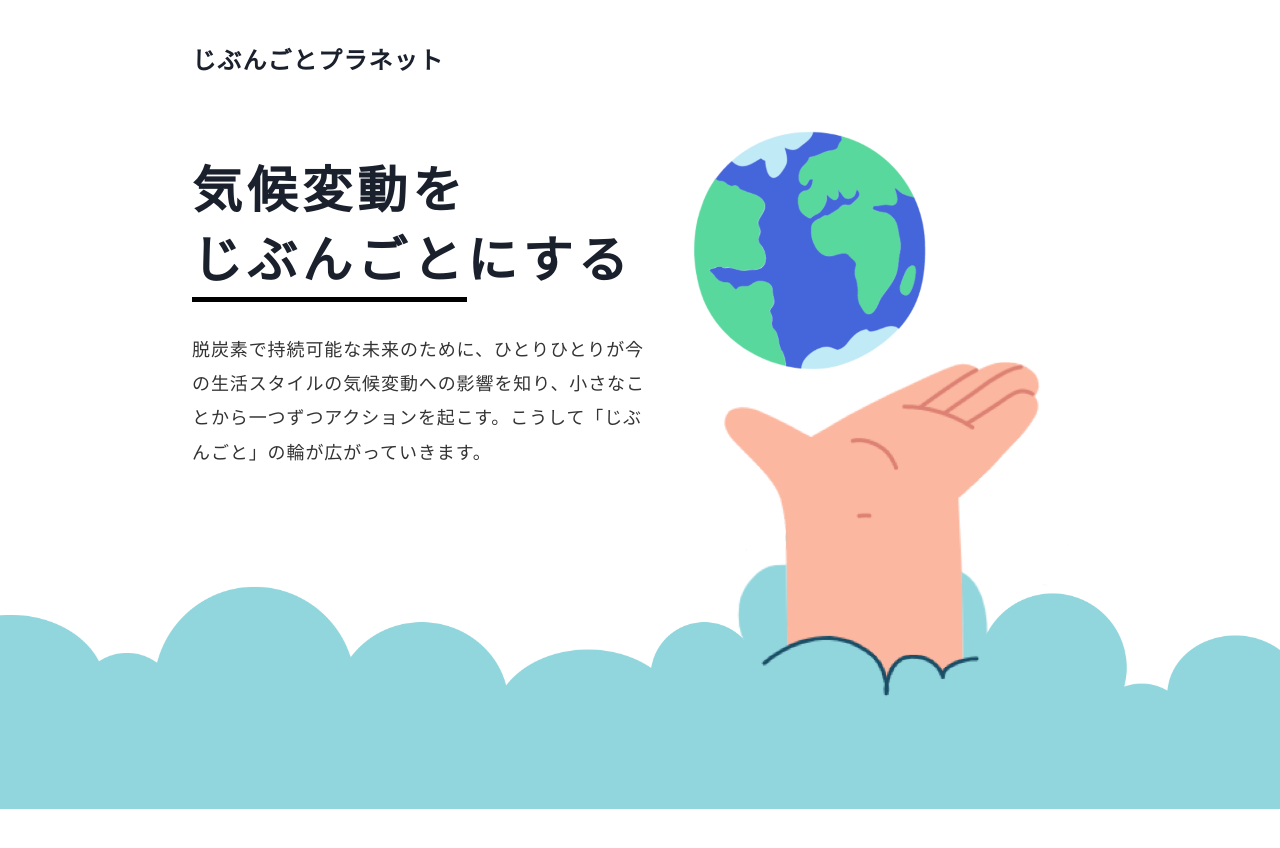
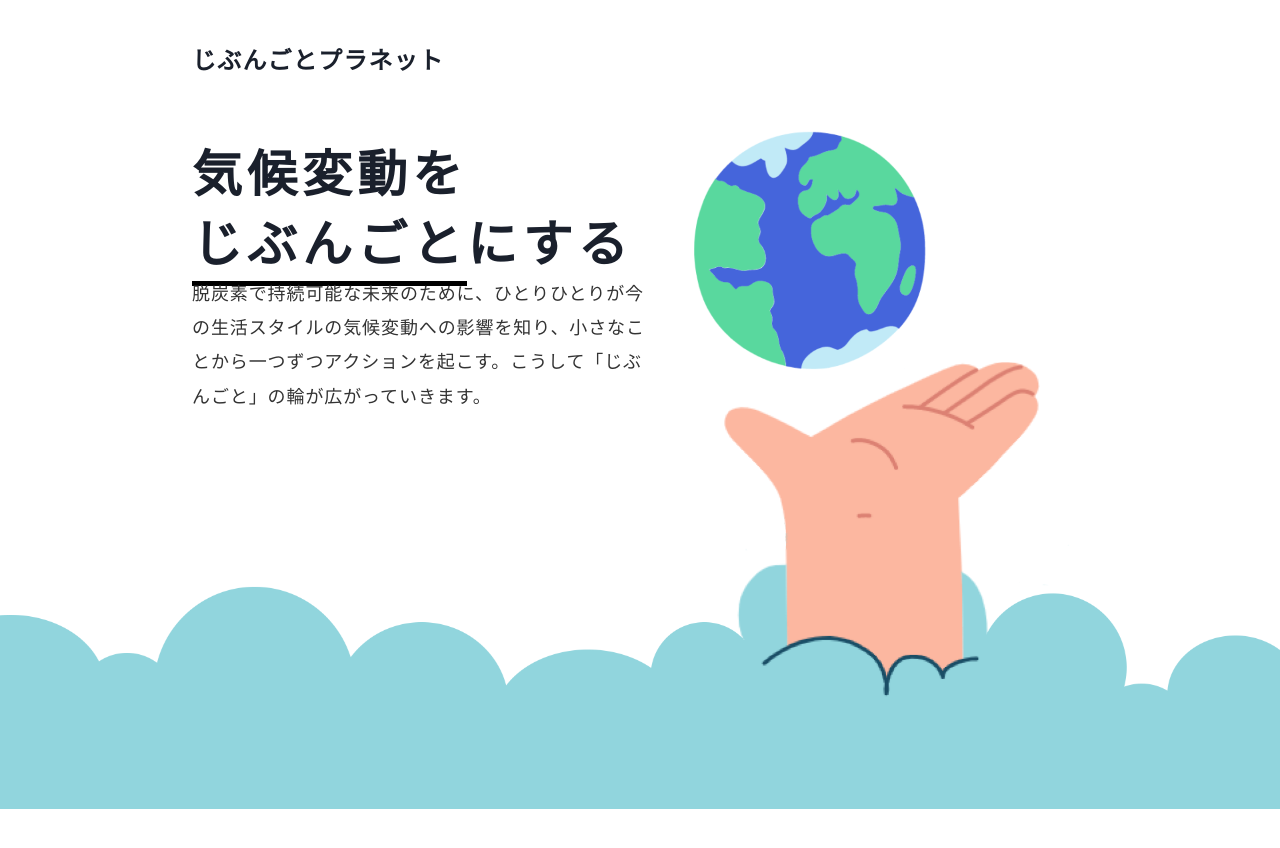
Before and after one commit to codeforjapan/JibungotoPlanet, a Next.js app: page / in a window 1280 px wide. Shown: the top 848 px of the page. Built offline with nearby package versions, Linux system fonts and the light colour scheme.

Commit message:
fix: added class name props

```diff
--- a/components/molecules/homes/HomeContentBody/HomeContentBody.tsx
+++ b/components/molecules/homes/HomeContentBody/HomeContentBody.tsx
@@ -2,6 +2,7 @@ import { FC, ReactNode } from 'react'
 import { Text } from '@chakra-ui/react'
 
 type Props = {
+  className?: string
   children: ReactNode
 }
 
@@ -14,7 +15,11 @@ const HomeContentBody: FC<Props> = (props) => {
     color: '#333333'
   }
 
-  return <Text style={baseStyle}>{props.children}</Text>
+  return (
+    <Text className={props.className} style={baseStyle}>
+      {props.children}
+    </Text>
+  )
 }
 
 export default HomeContentBody
--- a/components/molecules/homes/HomeContentTitle/HomeContentTitle.tsx
+++ b/components/molecules/homes/HomeContentTitle/HomeContentTitle.tsx
@@ -2,7 +2,7 @@ import { FC, ReactNode } from 'react'
 import { Heading } from '@chakra-ui/react'
 
 type Props = {
-  classname?: string
+  className?: string
   children: ReactNode
 }
 
@@ -15,7 +15,7 @@ const HomeContentTitle: FC<Props> = (props) => {
   }
 
   return (
-    <Heading className={props.classname} style={baseStyle} as="h3">
+    <Heading className={props.className} style={baseStyle} as="h3">
       {props.children}
     </Heading>
   )
```
